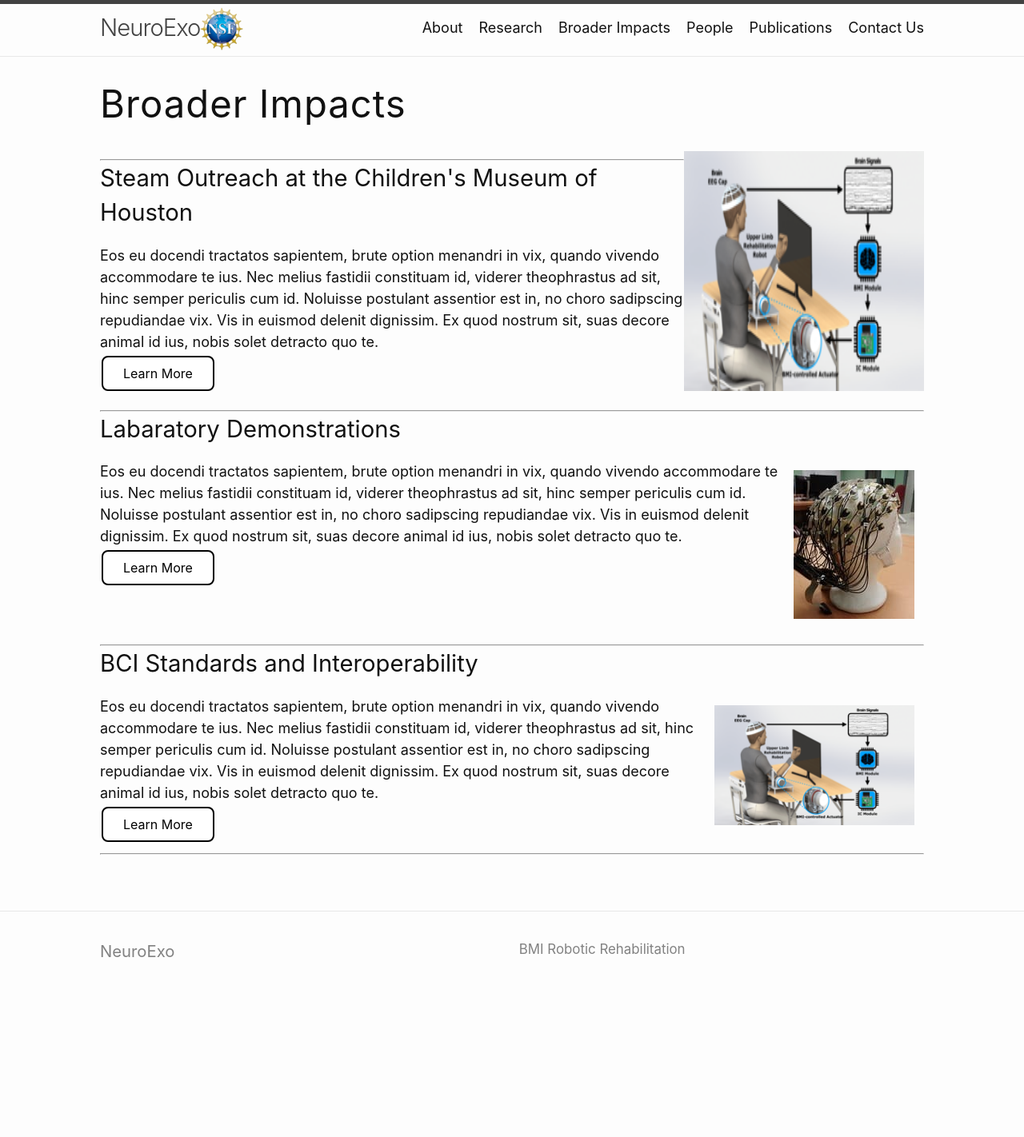
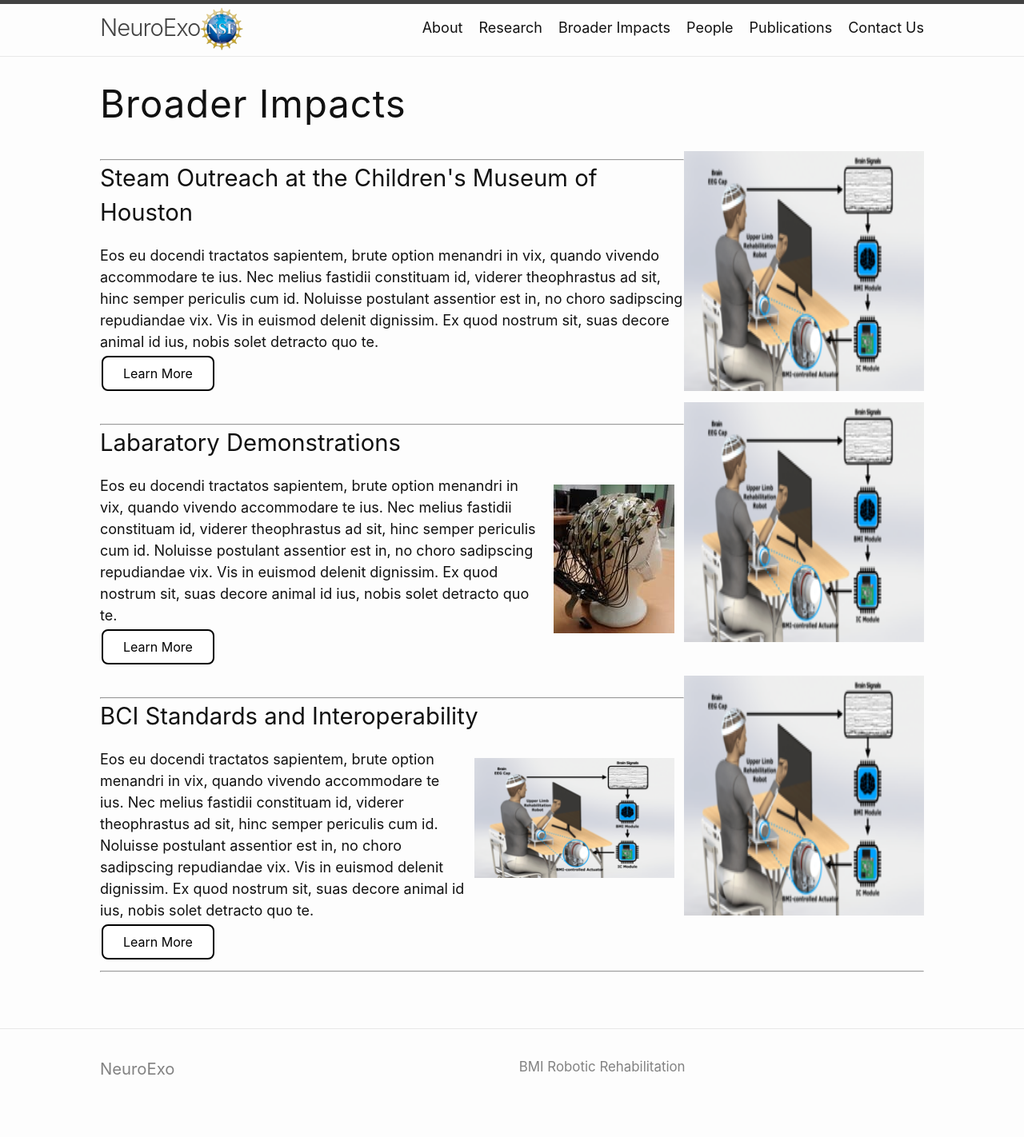
Before and after one commit to arcraik/neuroexo-website, a Jekyll site: the page built from impacts.md, in a window 1280 px wide. Shown: the whole page at 80% size. Built offline with Jekyll 4.4.1, drawn with Linux system fonts in a browser that asks for light colours; before the commit the page ends 1275 px from its top, so only the background shows below that.

Commit message:
Update impacts.md

```diff
--- a/impacts.md
+++ b/impacts.md
@@ -11,7 +11,7 @@ Eos eu docendi tractatos sapientem, brute option menandri in vix, quando vivendo
 <br>
 <a href="/artifacts/" class="button" >Learn More</a>
 </div>
-
+<img src="/assets/newfigure.png" alt="Test" align="right" width="300" height="300" />
 <div class="section">
 <hr>
 <h3>Labaratory Demonstrations</h3>
@@ -20,7 +20,7 @@ Eos eu docendi tractatos sapientem, brute option menandri in vix, quando vivendo
 <br>
 <a href="https://neuroexo.org" class="button" >Learn More</a>
 </div>
-
+<img src="/assets/newfigure.png" alt="Test" align="right" width="300" height="300" />
 <div class="section">
 <hr>
 <h3>BCI Standards and Interoperability</h3>
```
